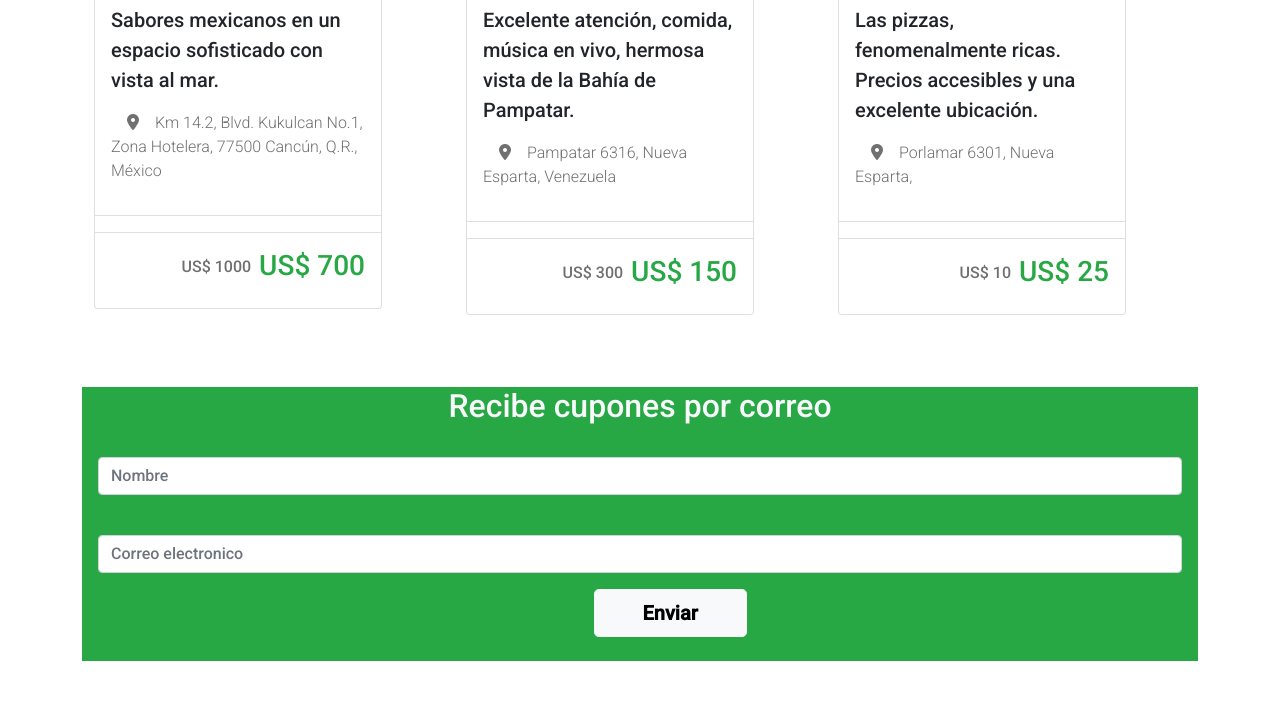
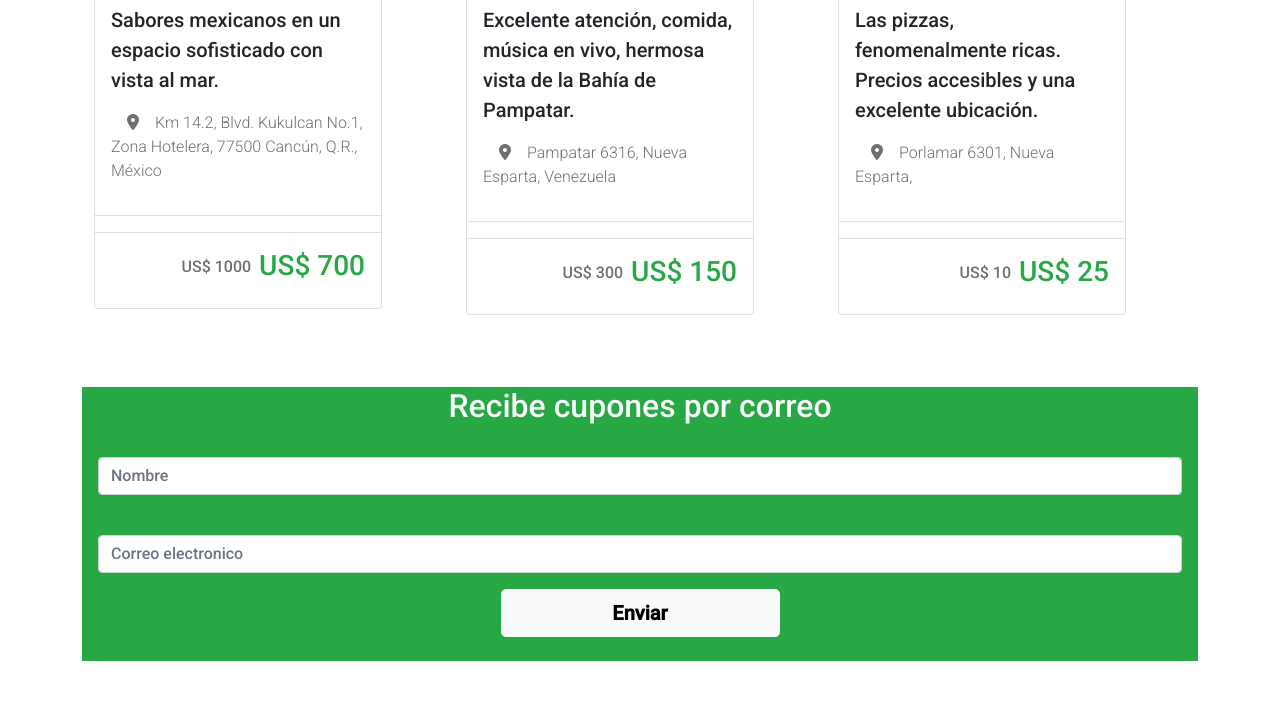
Before and after one commit to tylsonb/cupones, a plain HTML site: page index.html in a window 1280 px wide. Shown: the part 969-1679 px from the top of the page. Drawn offline with nearby package versions, Linux system fonts and the light colour scheme.

Commit message:
modificacion button

```diff
--- a/index.html
+++ b/index.html
@@ -221,7 +221,7 @@
             placeholder="Correo electronico"
           />
         </div>
-        <div class="d-grid gap-2 col-1 mx-auto">
+        <div class="d-grid gap-2 col-3 mx-auto">
             <button type="button" class="btn btn-light btn-lg text-black mb-4 px-5 fw-bold">Enviar</button>
         </div>
       </form>
```
